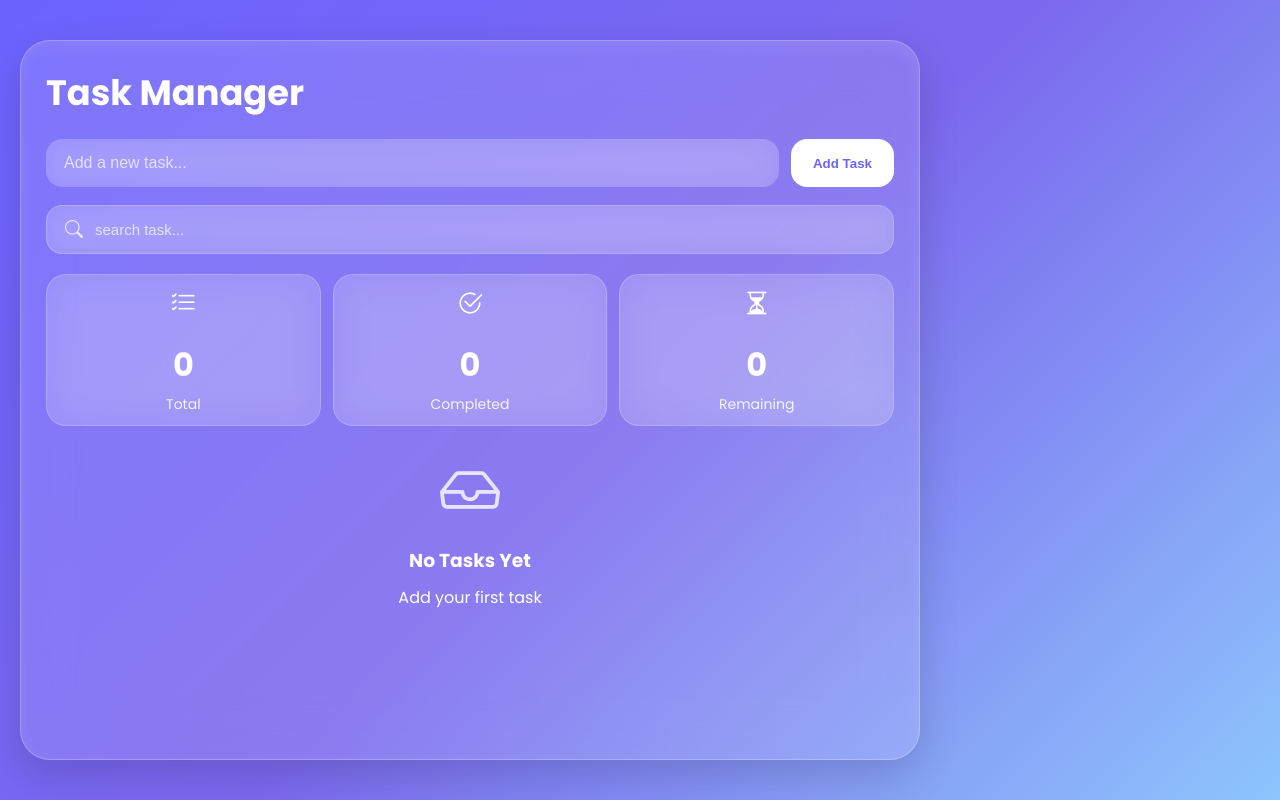
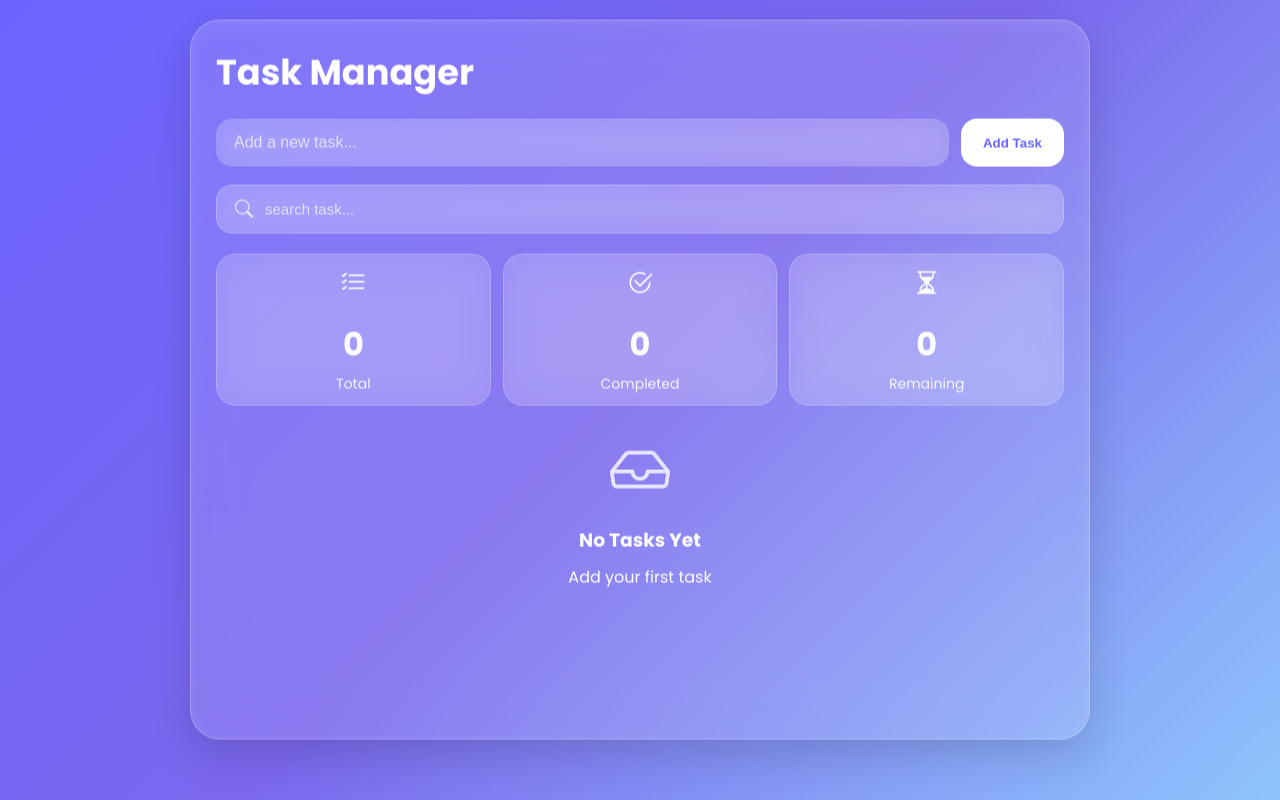
Before and after one commit to munnarauniyar/React-Task-Manager, a React (Vite) app: page / in a window 1280 px wide. Built offline with nearby package versions, Linux system fonts and the light colour scheme.

Commit message:
final changes

```diff
--- a/src/App.css
+++ b/src/App.css
@@ -4,6 +4,7 @@
     margin: 0;
     padding: 0;
     box-sizing: border-box;
+
 
 }
 
@@ -15,13 +16,17 @@ body {
     align-items: center;
     font-family: Poppins, sans-serif;
     background: linear-gradient(135deg, #6C63FF, #7B68EE, #8EC5FC);
+}
+
+#root {
+    width: 100%;
     padding: 20px;
-    width: 100%;
-    overflow-x: hidden;
+    display: flex;
+    justify-content: center;
 }
 
 .container {
-    width: 95%;
+    width: min(900px, 100%);
     max-width: 900px;
     min-height: 90vh;
     height: 90vh;
@@ -87,7 +92,7 @@ h1 {
     box-shadow: 0 0 15px rgba(255, 255, 255, .3);
 }
 
-.li input:focus {
+li input:focus {
     border: 1px solid white;
     box-shadow: 0 0 15px rgba(255, 255, 255, .3);
 }
@@ -313,3 +318,19 @@ button:hover {
     }
 
 }
+
+.container {
+    animation: float 5s ease-in-out infinite;
+}
+
+@keyframes float {
+
+    0%,
+    100% {
+        transform: translateY(0);
+    }
+
+    50% {
+        transform: translateY(-6px);
+    }
+}
--- a/src/index.css
+++ b/src/index.css
@@ -1,7 +1,16 @@
+* {
+    margin: 0;
+    padding: 0;
+    box-sizing: border-box;
+}
+
 html,
 body,
 #root {
     width: 100%;
-    min-height: 100%;
-    margin: 0;
+    height: 100%;
 }
+
+body {
+    font-family: Poppins, sans-serif;
+}
```
Also changed, not shown: src/main.jsx (+4 -4 lines).
